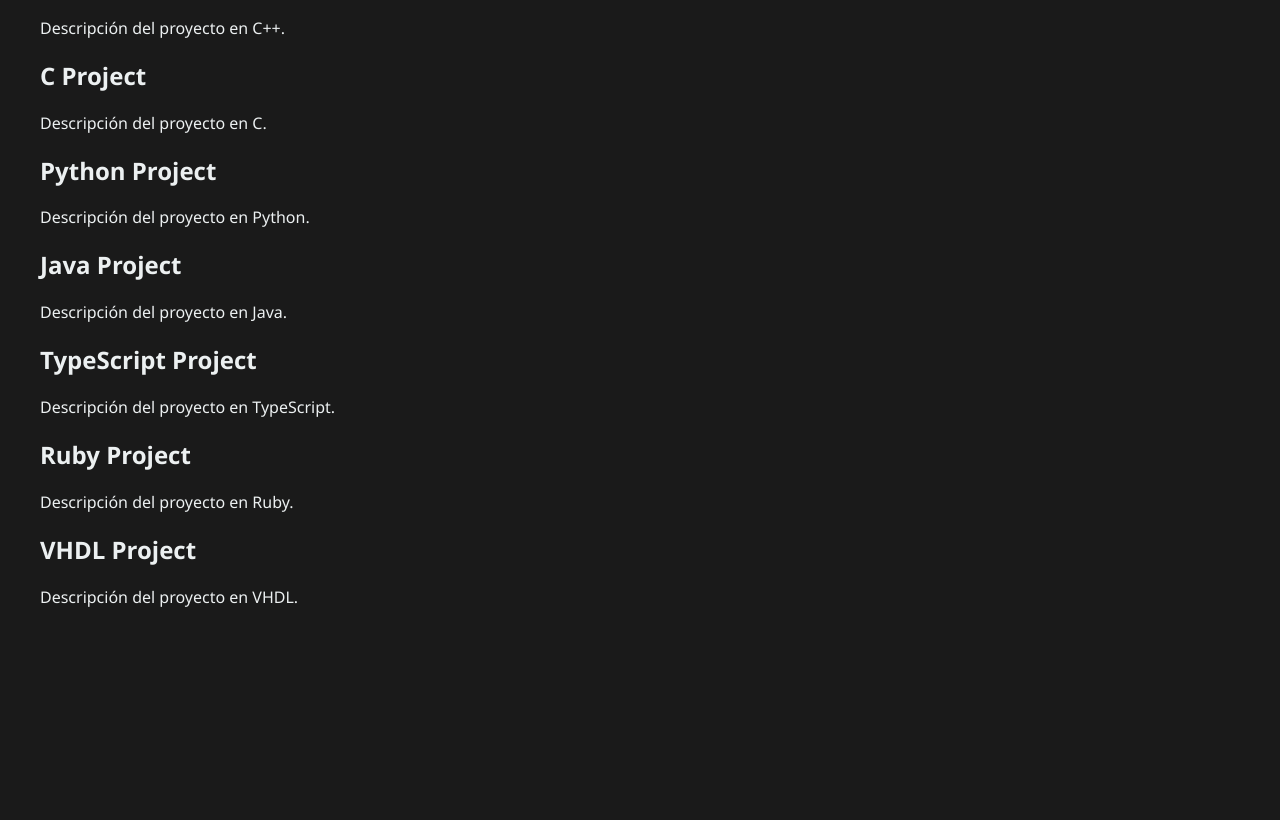
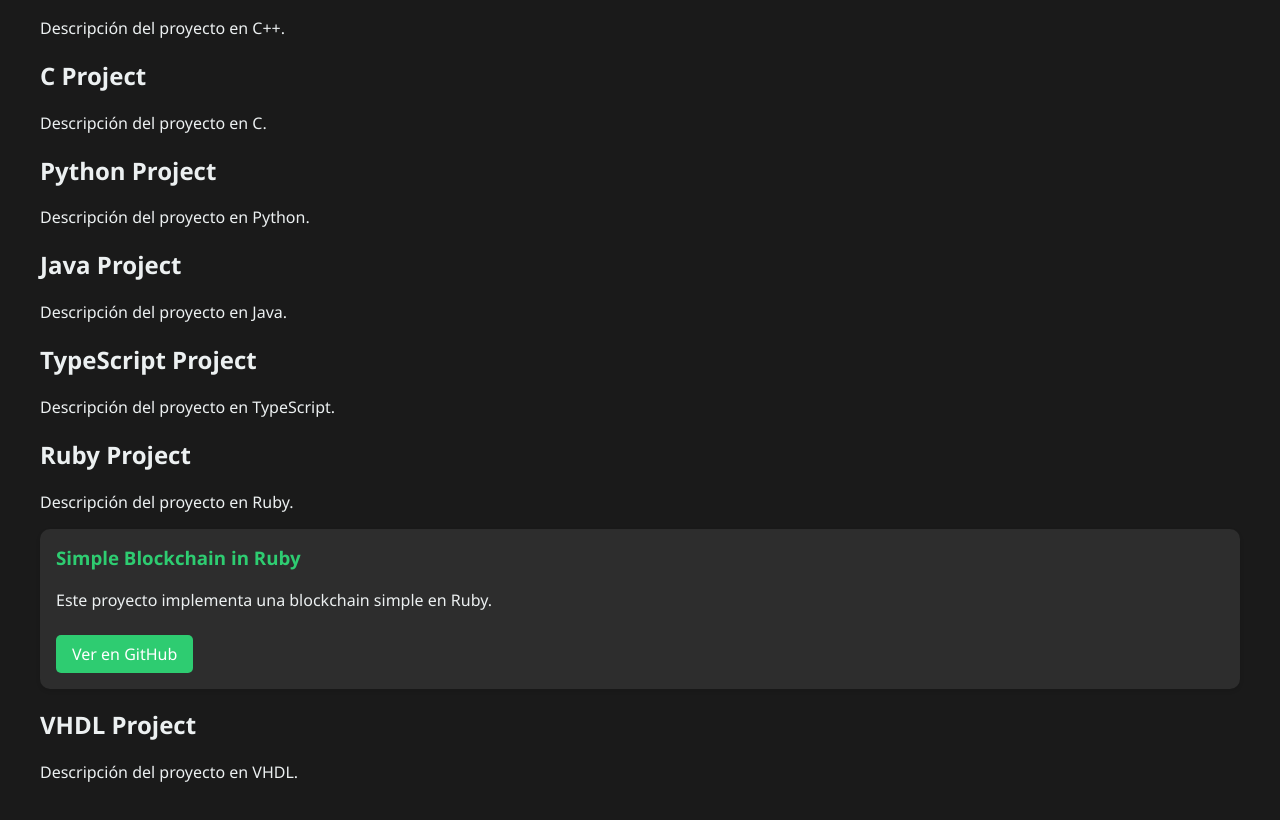
Before and after one commit to brihuaa/brihuaa.github.io, a plain HTML site: page projects.html in a window 1280 px wide. Shown: the part 162-982 px from the top of the page. Before the commit the page ends 826 px from the top, so only its background shows below. Drawn offline with Linux system fonts and the light colour scheme.

Commit message:
Projects preview

```diff
--- a/projects.html
+++ b/projects.html
@@ -36,6 +36,11 @@
             <div class="project-card" id="Ruby">
                 <h2>Ruby Project</h2>
                 <p>Descripción del proyecto en Ruby.</p>
+                <div class="project-preview">
+                    <h3>Simple Blockchain in Ruby</h3>
+                    <p>Este proyecto implementa una blockchain simple en Ruby.</p>
+                    <a href="https://github.com/brihuaa/simple-blockchain-in-ruby" target="_blank">Ver en GitHub</a>
+                </div>
             </div>
             <div class="project-card" id="VHDL">
                 <h2>VHDL Project</h2>
--- a/styles/main.css
+++ b/styles/main.css
@@ -155,6 +155,38 @@ body {
     font-size: 1.1rem;
 }
 
+.project-preview {
+    background: var(--card-bg);
+    padding: 1rem;
+    border-radius: 10px;
+    box-shadow: 0 2px 4px rgba(0, 0, 0, 0.1);
+    margin-top: 1rem;
+}
+
+.project-preview h3 {
+    margin-top: 0;
+    color: var(--primary);
+}
+
+.project-preview p {
+    color: var(--text-color);
+}
+
+.project-preview a {
+    display: inline-block;
+    margin-top: 0.5rem;
+    padding: 0.5rem 1rem;
+    border-radius: 5px;
+    background: var(--primary);
+    color: white;
+    text-decoration: none;
+    transition: background 0.3s;
+}
+
+.project-preview a:hover {
+    background: var(--secondary);
+}
+
 @media (max-width: 480px) {
     .tech-list li {
         gap: 0.8rem;
```
